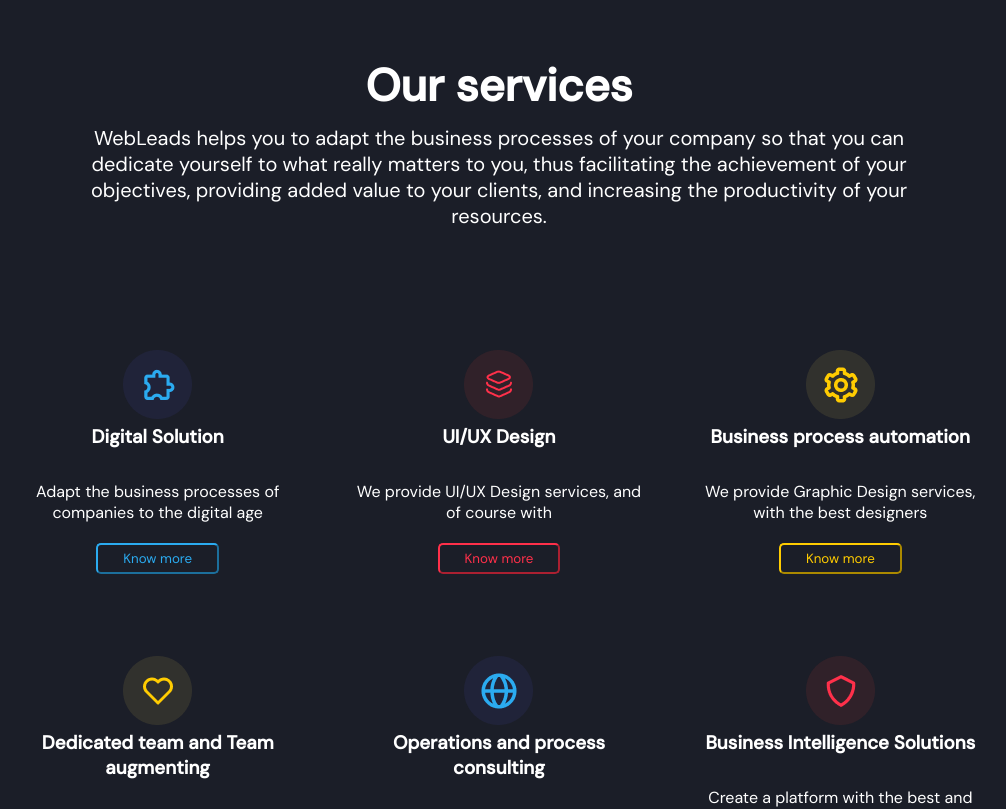
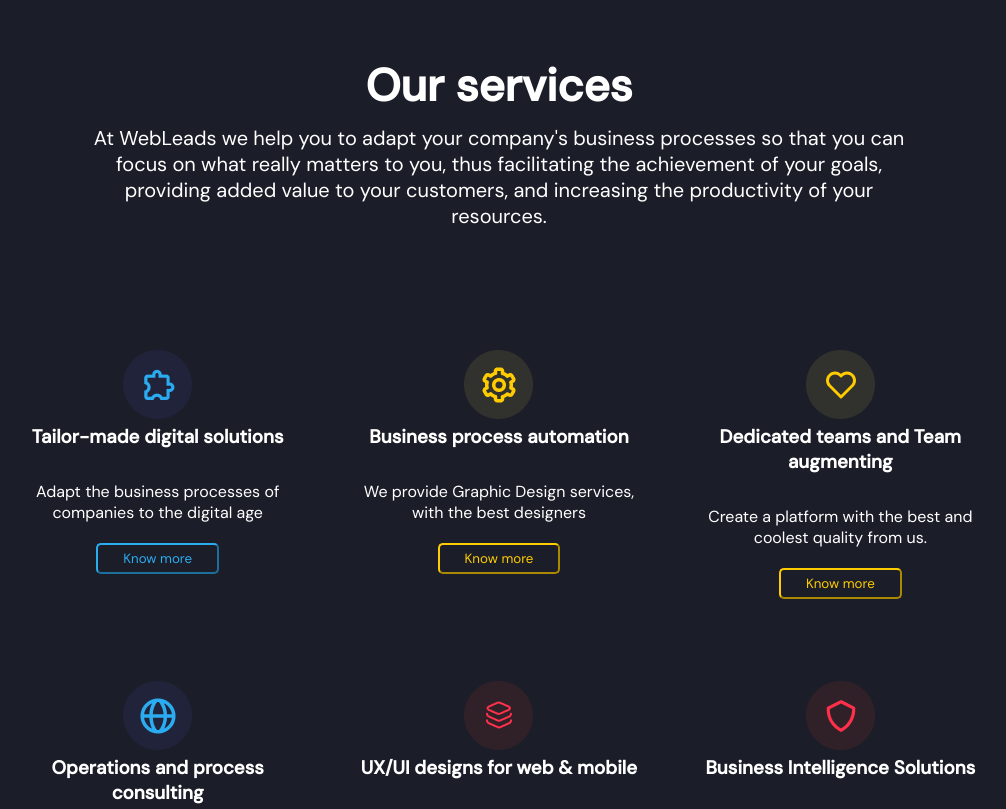
Before and after one commit to hectorRperez/webLeads, a Vue app: page / in a window 1280 px wide. Shown: the part 680-1489 px from the top of the page, without its empty margins (141-1147 px from the left). Built offline with nearby package versions, Linux system fonts and the light colour scheme.

Commit message:
Our services update

```diff
--- a/src/components/OurServices.vue
+++ b/src/components/OurServices.vue
@@ -14,15 +14,6 @@
         <h3>{{ $store.state.language.ourServices.DigitalSolution }}</h3>
         <p>{{ $store.state.language.ourServices.DigitalSolutionInfo }}</p>
         <button class="btnBlue">
-          {{ $store.state.language.ourServices.btnKnowMore }}
-        </button>
-      </div>
-
-      <div class="item">
-        <img src="./../assets/img/Icon_2.png" alt="" />
-        <h3>{{ $store.state.language.ourServices.UIDesign }}</h3>
-        <p>{{ $store.state.language.ourServices.UIDesignInfo }}</p>
-        <button class="btnRed">
           {{ $store.state.language.ourServices.btnKnowMore }}
         </button>
       </div>
@@ -50,6 +41,15 @@
         <h3>{{ $store.state.language.ourServices.Operations }}</h3>
         <p>{{ $store.state.language.ourServices.OperationsInfo }}</p>
         <button class="btnBlue">
+          {{ $store.state.language.ourServices.btnKnowMore }}
+        </button>
+      </div>
+
+      <div class="item">
+        <img src="./../assets/img/Icon_2.png" alt="" />
+        <h3>{{ $store.state.language.ourServices.UIDesign }}</h3>
+        <p>{{ $store.state.language.ourServices.UIDesignInfo }}</p>
+        <button class="btnRed">
           {{ $store.state.language.ourServices.btnKnowMore }}
         </button>
       </div>
--- a/src/languages/en.json
+++ b/src/languages/en.json
@@ -12,14 +12,14 @@
 
 	"ourServices": {
 		"OurService": "Our services",
-		"InfoOurServices": "WebLeads helps you to adapt the business processes of your company so that you can dedicate yourself to what really matters to you, thus facilitating the achievement of your objectives, providing added value to your clients, and increasing the productivity of your resources.",
-		"DigitalSolution": "Digital Solution",
+		"InfoOurServices": "At WebLeads we help you to adapt your company's business processes so that you can focus on what really matters to you, thus facilitating the achievement of your goals, providing added value to your customers, and increasing the productivity of your resources.",
+		"DigitalSolution": "Tailor-made digital solutions",
 		"DigitalSolutionInfo": "Adapt the business processes of companies to the digital age",
-		"UIDesign": "UI/UX Design",
+		"UIDesign": "UX/UI designs for web & mobile",
 		"UIDesignInfo": "We provide UI/UX Design services, and of course with",
 		"Automatizacion": "Business process automation",
 		"AutomatizacionInfo": "We provide Graphic Design services, with the best designers",
-		"DedicatedTeam": "Dedicated team and Team augmenting",
+		"DedicatedTeam": "Dedicated teams and Team augmenting",
 		"DedicatedTeamInfo": "Create a platform with the best and coolest quality from us.",
 		"Operations": "Operations and process consulting",
 		"OperationsInfo": "We provide Photography services, and of course with the best",
--- a/src/languages/es.json
+++ b/src/languages/es.json
@@ -12,7 +12,7 @@
 
 	"ourServices": {
 		"OurService": "Nuestro servicios",
-		"InfoOurServices": "En WebLeads te ayudamos a adaptar los procesos de negocio de tu empresa para que tu puedas dedicarte a lo que realmente te importa, facilitando de este modo la consecución de tus objetivos, aportando valor añadido a tus clientes, y aumentando la productividad de tus recursos",
+		"InfoOurServices": "En WebLeads te ayudamos a adaptar los procesos de negocio de tu empresa para que tu puedas dedicarte a lo que realmente te importa, facilitando de este modo la consecución de tus objetivos, aportando valor añadido a tus clientes, y aumentando la productividad de tus recursos.",
 		"DigitalSolution": "Solución Digital",
 		"DigitalSolutionInfo": "Adaptar los procesos de negocio de las empresas a la era digita",
 		"UIDesign": "Diseño UI/UX",
```
